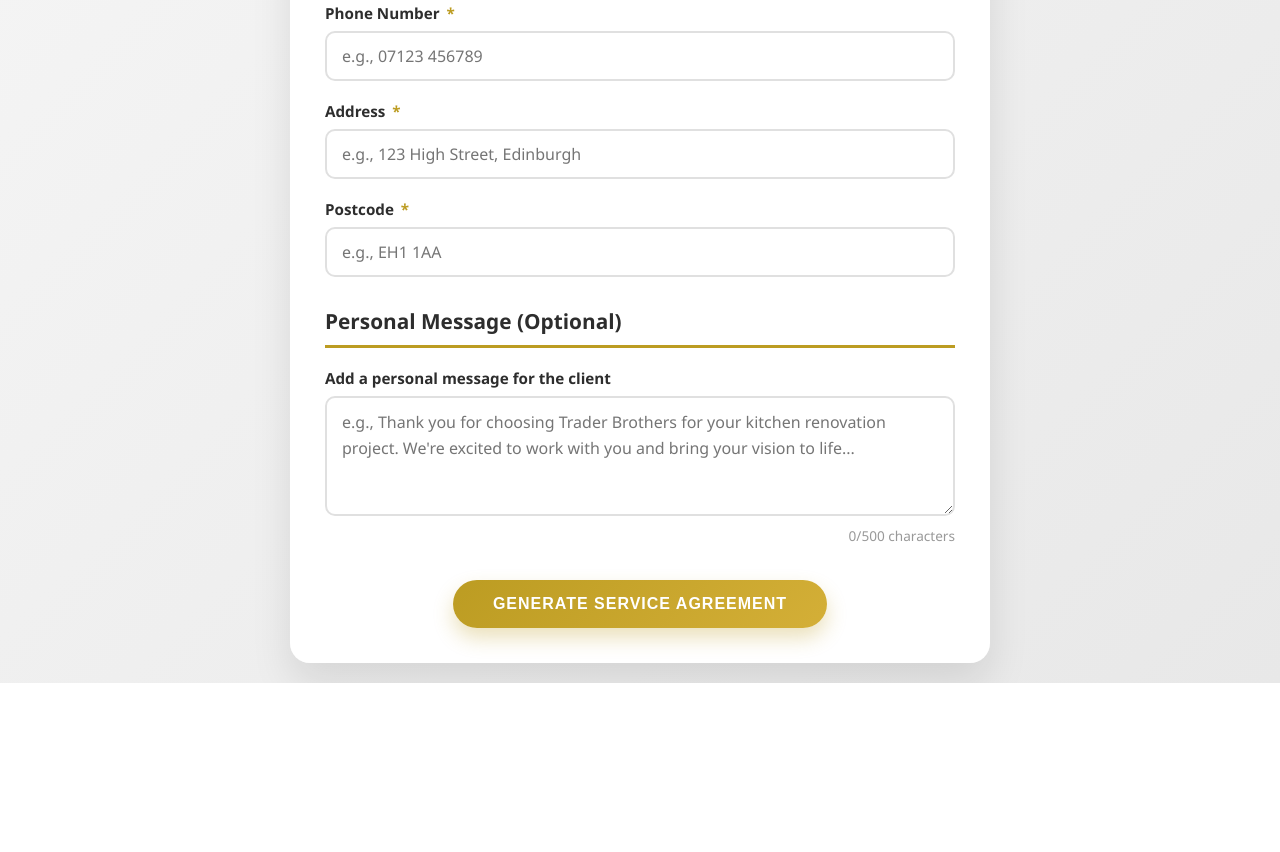
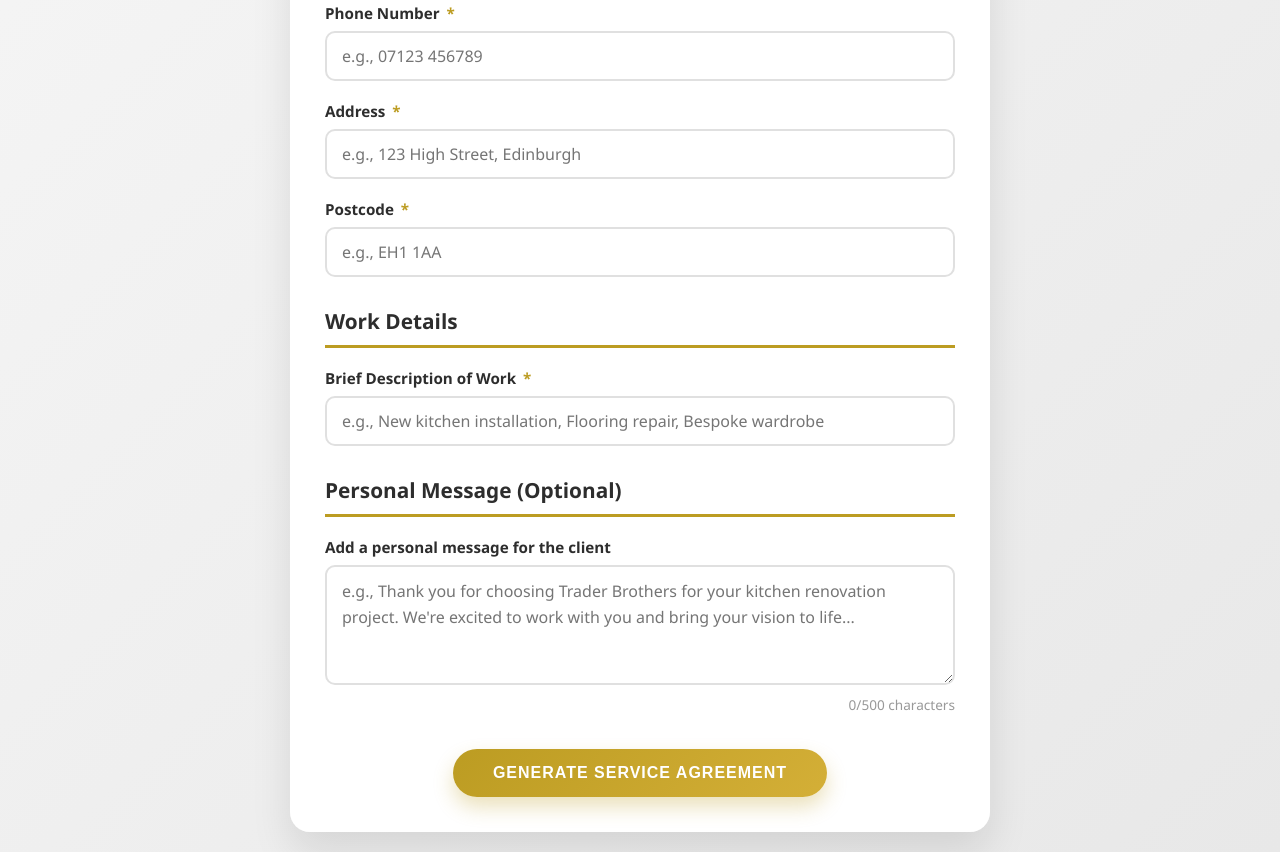
Before and after one commit to infotraderbrothers-lgtm/Service-Agreement-Generator, a plain HTML site: page index.html in a window 1280 px wide. Shown: the part 698-1550 px from the top of the page. Before the commit the page ends 1381 px from the top, so only its background shows below. Drawn offline with Linux system fonts and the light colour scheme.

Commit message:
Update index.html

```diff
--- a/index.html
+++ b/index.html
@@ -353,6 +353,15 @@
                 </div>
 
                 <div class="form-section">
+                    <h2 class="section-title">Work Details</h2>
+
+                    <div class="form-group">
+                        <label for="work_details">Brief Description of Work <span class="required">*</span></label>
+                        <input type="text" id="work_details" name="work_details" required placeholder="e.g., New kitchen installation, Flooring repair, Bespoke wardrobe">
+                    </div>
+                </div>
+
+                <div class="form-section">
                     <h2 class="section-title">Personal Message (Optional)</h2>
 
                     <div class="form-group">
@@ -410,6 +419,7 @@
                 clientPhone: document.getElementById('client_phone').value.trim(),
                 clientAddress: document.getElementById('client_address').value.trim(),
                 clientPostcode: document.getElementById('client_postcode').value.trim(),
+                workDetails: document.getElementById('work_details').value.trim(),
                 personalMessage: document.getElementById('personal_message').value.trim(),
                 timestamp: new Date().toISOString()
             };
```
